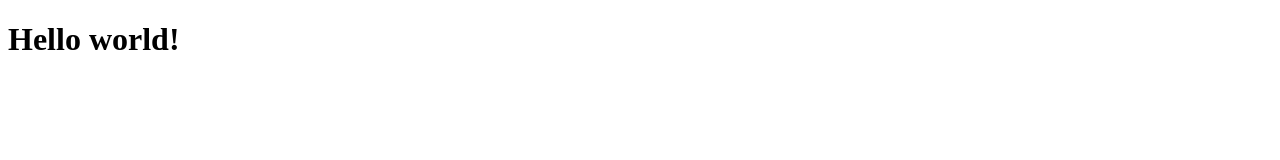
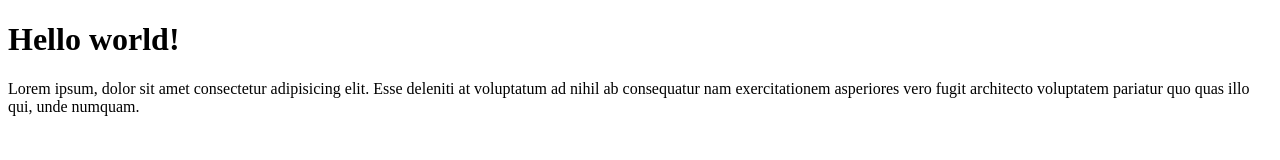
Before and after one commit to egananda/git-test, a plain HTML site: page index.html in a window 1280 px wide. Drawn offline with Linux system fonts and the light colour scheme.

Commit message:
menambahkan paragraph

```diff
--- a/index.html
+++ b/index.html
@@ -10,6 +10,8 @@
 
 <body>
     <h1>Hello world!</h1>
+    <p>Lorem ipsum, dolor sit amet consectetur adipisicing elit. Esse deleniti at voluptatum ad nihil ab consequatur nam
+        exercitationem asperiores vero fugit architecto voluptatem pariatur quo quas illo qui, unde numquam.</p>
 </body>
 
 </html>
```
